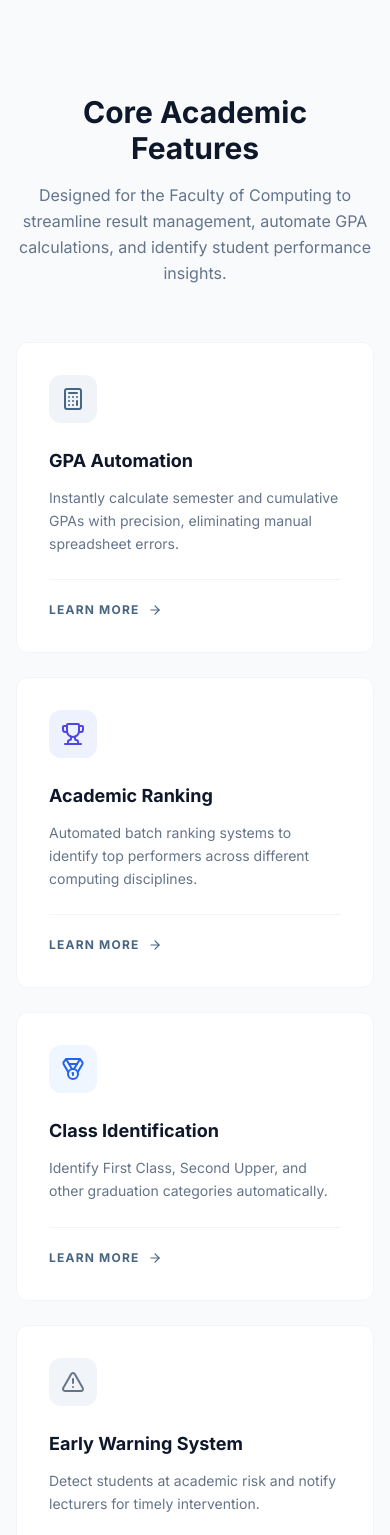
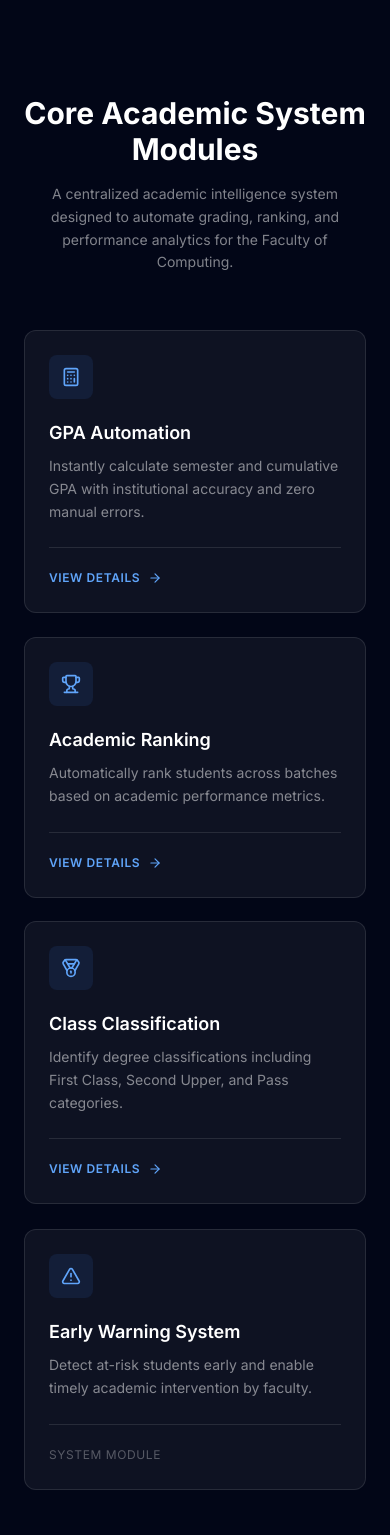
Before and after one commit to Dhivanujan/Community-Project-RMS, a Next.js app: page / in a window 390 px wide. Shown: the part 933-2468 px from the top of the page. Built offline with nearby package versions, Linux system fonts and the light colour scheme; no server answers; the database is empty.

Commit message:
refactor(Departments, Features, Footer): enhance UI/UX, update content, and improve responsiveness

```diff
--- a/components/home/Departments.jsx
+++ b/components/home/Departments.jsx
@@ -3,80 +3,94 @@
 import { ArrowRight } from "lucide-react";
 import AnimateOnScroll from "./AnimateOnScroll";
 import Link from "next/link";
-import Image from "next/image";
 
 const departments = [
   {
     title: "Department of Software Engineering",
-    desc: "Focusing on high-quality software development, agile methodologies, and enterprise-level system architecture.",
-    image: "https://images.unsplash.com/photo-1497366216548-37526070297c?w=600&q=80",
+    desc: "Focus on software architecture, agile development, and enterprise system design.",
+    image:
+      "https://images.unsplash.com/photo-1497366216548-37526070297c?w=800&q=80",
     slug: "software-engineering",
   },
   {
     title: "Department of Data Science",
-    desc: "Pioneering research in artificial intelligence, machine learning, and advanced statistical modeling.",
-    image: "https://images.unsplash.com/photo-1551288049-bebda4e38f71?w=600&q=80",
+    desc: "Artificial intelligence, machine learning, and data-driven decision systems.",
+    image:
+      "https://images.unsplash.com/photo-1551288049-bebda4e38f71?w=800&q=80",
     slug: "data-science",
   },
   {
-    title: "Department of Computing and Information Systems",
-    desc: "Dedicated to the study of information management, network security, and digital business systems.",
-    image: "https://images.unsplash.com/photo-1451187580459-43490279c0fa?w=600&q=80",
-    slug: "computing-information-systems",
+    title: "Department of Information Systems",
+    desc: "Enterprise systems, cybersecurity, and digital infrastructure management.",
+    image:
+      "https://images.unsplash.com/photo-1451187580459-43490279c0fa?w=800&q=80",
+    slug: "information-systems",
   },
 ];
 
 export default function Departments() {
   return (
-    <section id="departments" className="py-24 bg-white border-t border-slate-100">
-      <div className="max-w-7xl mx-auto px-4 sm:px-6 lg:px-8">
-        {/* Header — left-aligned with blue left border */}
-        <AnimateOnScroll variant="fadeUp" className="mb-12">
-          <div className="border-l-4 border-primary-600 pl-5">
-            <h2 className="text-2xl md:text-3xl font-bold text-slate-900 mb-2">
-              Academic Departments
-            </h2>
-            <p className="text-slate-500 text-sm max-w-3xl leading-relaxed">
-              Faculty of Computing – Supporting Software Engineering, Computing &amp; Information Systems,
-              and Data Science with advanced academic analytics and result management.
-            </p>
+    <section
+      id="departments"
+      className="py-24 bg-slate-950 border-t border-white/10"
+    >
+      <div className="max-w-7xl mx-auto px-6">
+
+        {/* HEADER */}
+        <AnimateOnScroll variant="fadeUp">
+          <div className="mb-14">
+            <div className="border-l-4 border-blue-500 pl-5">
+              <h2 className="text-3xl font-bold text-white">
+                Academic Departments
+              </h2>
+              <p className="text-white/50 mt-3 text-sm max-w-3xl leading-relaxed">
+                Core academic units of the Faculty of Computing responsible for
+                teaching, research, and student performance evaluation within
+                the university results management system.
+              </p>
+            </div>
           </div>
         </AnimateOnScroll>
 
-        {/* Department Cards */}
+        {/* CARDS */}
         <div className="grid grid-cols-1 md:grid-cols-3 gap-6">
+
           {departments.map((dept, i) => (
-            <AnimateOnScroll key={i} variant="fadeUp" delay={i * 120} className="h-full">
-              <div className="bg-white border border-slate-200 hover:border-primary-200 hover:shadow-xl transition-all duration-300 flex flex-col h-full rounded-xl overflow-hidden group">
-                {/* Department Image */}
-                <div className="relative h-52 overflow-hidden bg-slate-100 shrink-0">
-                  {/* eslint-disable-next-line @next/next/no-img-element */}
+            <AnimateOnScroll key={i} variant="fadeUp" delay={i * 120}>
+              <div className="group bg-white/5 border border-white/10 rounded-xl overflow-hidden hover:border-blue-500/30 transition-all duration-300 hover:-translate-y-1">
+
+                {/* IMAGE */}
+                <div className="relative h-48 overflow-hidden">
                   <img
                     src={dept.image}
                     alt={dept.title}
                     className="w-full h-full object-cover transition-transform duration-500 group-hover:scale-105"
                   />
-                  {/* Subtle image overlay */}
-                  <div className="absolute inset-0 bg-gradient-to-t from-black/20 to-transparent opacity-0 group-hover:opacity-100 transition-opacity duration-300" />
+
+                  {/* overlay */}
+                  <div className="absolute inset-0 bg-gradient-to-t from-slate-950 via-slate-950/30 to-transparent" />
                 </div>
 
-                {/* Card Body */}
-                <div className="p-6 flex flex-col flex-grow">
-                  <h3 className="font-bold text-lg text-slate-900 mb-3 leading-snug">
+                {/* CONTENT */}
+                <div className="p-6">
+
+                  <h3 className="text-white font-semibold text-lg mb-2">
                     {dept.title}
                   </h3>
-                  <p className="text-slate-500 text-sm leading-relaxed flex-grow mb-6">
+
+                  <p className="text-white/50 text-sm leading-relaxed mb-6">
                     {dept.desc}
                   </p>
 
-                  {/* CTA Button */}
+                  {/* CTA */}
                   <Link
                     href={`#departments-${dept.slug}`}
-                    className="inline-flex items-center gap-2 border border-primary-600 text-primary-600 px-5 py-2.5 text-xs font-bold tracking-widest uppercase hover:bg-primary-600 hover:text-white transition-all duration-200 group/btn self-start rounded"
+                    className="inline-flex items-center gap-2 text-xs font-semibold uppercase tracking-wider text-blue-400 hover:text-blue-300 group/link"
                   >
-                    EXPLORE DEPARTMENT
-                    <ArrowRight className="w-3.5 h-3.5 group-hover/btn:translate-x-1 transition-transform" />
+                    Explore Department
+                    <ArrowRight className="w-3.5 h-3.5 group-hover/link:translate-x-1 transition-transform" />
                   </Link>
+
                 </div>
               </div>
             </AnimateOnScroll>
--- a/components/home/Features.jsx
+++ b/components/home/Features.jsx
@@ -1,101 +1,102 @@
 "use client";
 
-import { Calculator, Trophy, Medal, AlertTriangle, ArrowRight } from "lucide-react";
+import {
+  Calculator,
+  Trophy,
+  Medal,
+  AlertTriangle,
+  ArrowRight,
+} from "lucide-react";
 import AnimateOnScroll from "./AnimateOnScroll";
 import Link from "next/link";
 
 export default function Features() {
   const features = [
     {
-      icon: <Calculator className="w-6 h-6" />,
+      icon: Calculator,
       title: "GPA Automation",
-      desc: "Instantly calculate semester and cumulative GPAs with precision, eliminating manual spreadsheet errors.",
-      linkText: "LEARN MORE",
-      linkUrl: "#",
+      desc: "Instantly calculate semester and cumulative GPA with institutional accuracy and zero manual errors.",
+      linkText: "View Details",
       isActive: true,
-      iconBg: "bg-primary-50",
-      iconColor: "text-primary-600",
     },
     {
-      icon: <Trophy className="w-6 h-6" />,
+      icon: Trophy,
       title: "Academic Ranking",
-      desc: "Automated batch ranking systems to identify top performers across different computing disciplines.",
-      linkText: "LEARN MORE",
-      linkUrl: "#",
+      desc: "Automatically rank students across batches based on academic performance metrics.",
+      linkText: "View Details",
       isActive: true,
-      iconBg: "bg-indigo-50",
-      iconColor: "text-indigo-600",
     },
     {
-      icon: <Medal className="w-6 h-6" />,
-      title: "Class Identification",
-      desc: "Identify First Class, Second Upper, and other graduation categories automatically.",
-      linkText: "LEARN MORE",
-      linkUrl: "#",
+      icon: Medal,
+      title: "Class Classification",
+      desc: "Identify degree classifications including First Class, Second Upper, and Pass categories.",
+      linkText: "View Details",
       isActive: true,
-      iconBg: "bg-blue-50",
-      iconColor: "text-blue-600",
     },
     {
-      icon: <AlertTriangle className="w-6 h-6" />,
+      icon: AlertTriangle,
       title: "Early Warning System",
-      desc: "Detect students at academic risk and notify lecturers for timely intervention.",
-      linkText: "ACTIVE FEATURE",
-      linkUrl: "#",
+      desc: "Detect at-risk students early and enable timely academic intervention by faculty.",
+      linkText: "System Module",
       isActive: false,
-      iconBg: "bg-slate-100",
-      iconColor: "text-slate-500",
     },
   ];
 
   return (
-    <section id="features" className="py-24 bg-slate-50 relative">
-      <div className="max-w-7xl mx-auto px-4 sm:px-6 lg:px-8">
-        {/* Section Header */}
-        <AnimateOnScroll variant="fadeUp" className="text-center mb-14">
-          <h2 className="text-3xl md:text-4xl font-bold text-slate-900 mb-4">
-            Core Academic Features
-          </h2>
-          <p className="text-slate-500 max-w-2xl mx-auto text-base leading-relaxed">
-            Designed for the Faculty of Computing to streamline result
-            management, automate GPA calculations, and identify student
-            performance insights.
-          </p>
+    <section
+      id="features"
+      className="py-24 bg-slate-950 border-t border-white/10"
+    >
+      <div className="max-w-7xl mx-auto px-6">
+
+        {/* HEADER */}
+        <AnimateOnScroll variant="fadeUp">
+          <div className="text-center mb-14">
+            <h2 className="text-3xl md:text-4xl font-bold text-white">
+              Core Academic System Modules
+            </h2>
+            <p className="text-white/50 mt-4 max-w-2xl mx-auto text-sm leading-relaxed">
+              A centralized academic intelligence system designed to automate
+              grading, ranking, and performance analytics for the Faculty of Computing.
+            </p>
+          </div>
         </AnimateOnScroll>
 
-        {/* Features Grid */}
+        {/* GRID */}
         <div className="grid grid-cols-1 md:grid-cols-2 lg:grid-cols-4 gap-6">
-          {features.map((opt, i) => (
-            <AnimateOnScroll key={i} variant="fadeUp" delay={i * 100} className="h-full">
-              <div className="bg-white p-8 flex flex-col h-full border border-slate-100 hover:border-primary-100 hover:shadow-md transition-all duration-300 group rounded-xl">
-                {/* Icon Container */}
-                <div className={`w-12 h-12 ${opt.iconBg} ${opt.iconColor} rounded-xl flex items-center justify-center mb-6 transition-transform duration-300 group-hover:scale-110`}>
-                  {opt.icon}
+
+          {features.map((f, i) => (
+            <AnimateOnScroll key={i} variant="fadeUp" delay={i * 100}>
+              <div className="group bg-white/5 border border-white/10 rounded-xl p-6 hover:border-blue-500/30 transition-all duration-300 hover:-translate-y-1">
+
+                {/* ICON */}
+                <div className="w-11 h-11 rounded-lg bg-blue-500/10 flex items-center justify-center mb-5">
+                  <f.icon className="w-5 h-5 text-blue-400" />
                 </div>
 
-                {/* Title */}
-                <h3 className="font-bold text-lg text-slate-900 mb-3">
-                  {opt.title}
+                {/* TITLE */}
+                <h3 className="text-white font-semibold text-lg mb-2">
+                  {f.title}
                 </h3>
 
-                {/* Description */}
-                <p className="text-slate-500 text-sm leading-relaxed flex-grow">
-                  {opt.desc}
+                {/* DESCRIPTION */}
+                <p className="text-white/50 text-sm leading-relaxed">
+                  {f.desc}
                 </p>
 
-                {/* Link */}
-                <div className="mt-6 pt-4 border-t border-slate-100">
-                  {opt.isActive ? (
+                {/* FOOTER */}
+                <div className="mt-6 pt-4 border-t border-white/10">
+                  {f.isActive ? (
                     <Link
-                      href={opt.linkUrl}
-                      className="inline-flex items-center gap-2 text-xs font-bold text-primary-600 hover:text-primary-700 transition-colors uppercase tracking-widest group/link"
+                      href="#"
+                      className="inline-flex items-center gap-2 text-xs font-semibold text-blue-400 uppercase tracking-wider group/link"
                     >
-                      {opt.linkText}
+                      {f.linkText}
                       <ArrowRight className="w-3.5 h-3.5 group-hover/link:translate-x-1 transition-transform" />
                     </Link>
                   ) : (
-                    <span className="inline-flex items-center gap-2 text-xs font-bold text-slate-400 uppercase tracking-widest">
-                      {opt.linkText}
+                    <span className="text-xs text-white/30 uppercase tracking-wider">
+                      {f.linkText}
                     </span>
                   )}
                 </div>
```
Also changed, not shown: components/layout/Footer.jsx (+56 -18 lines).
